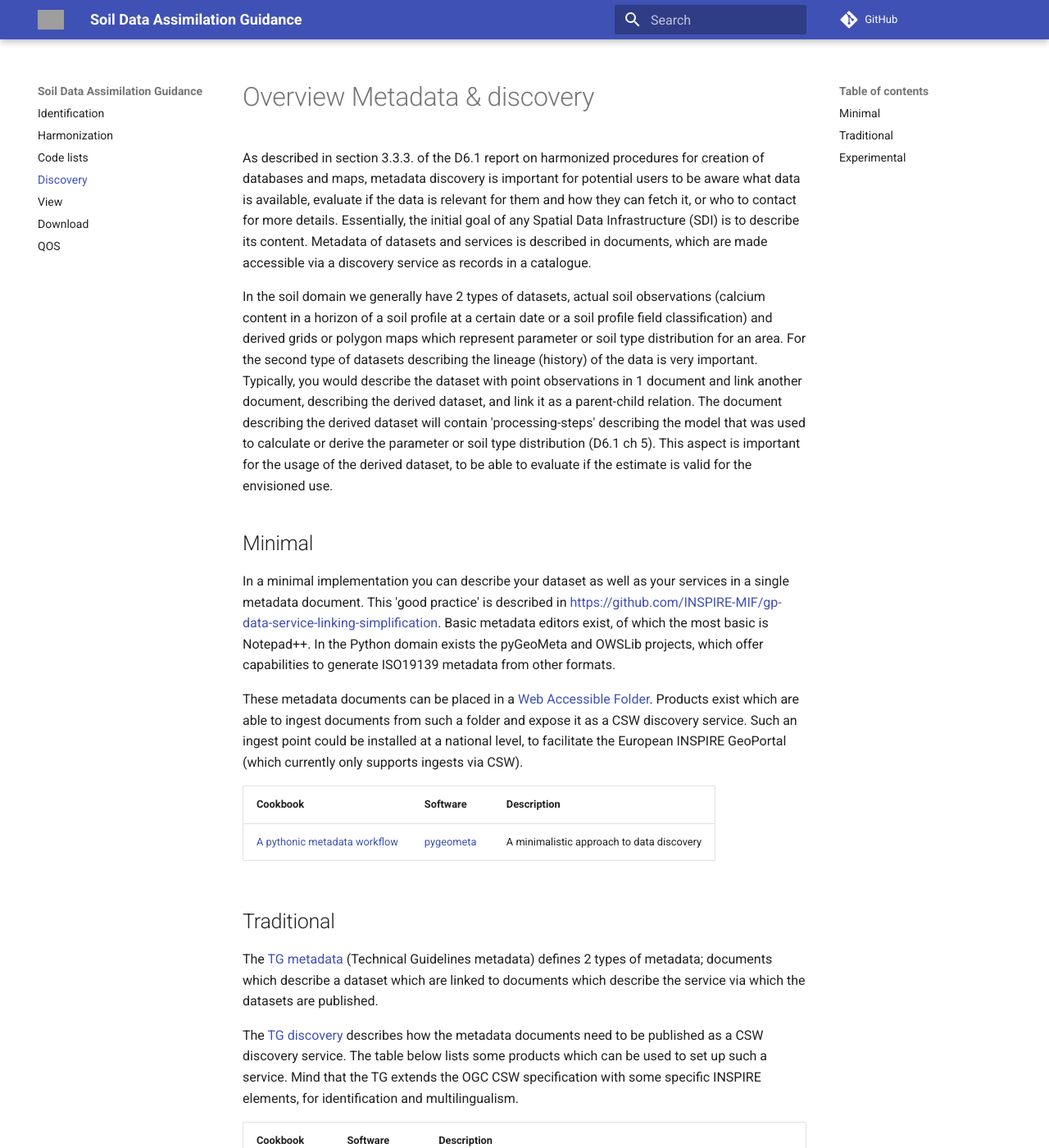
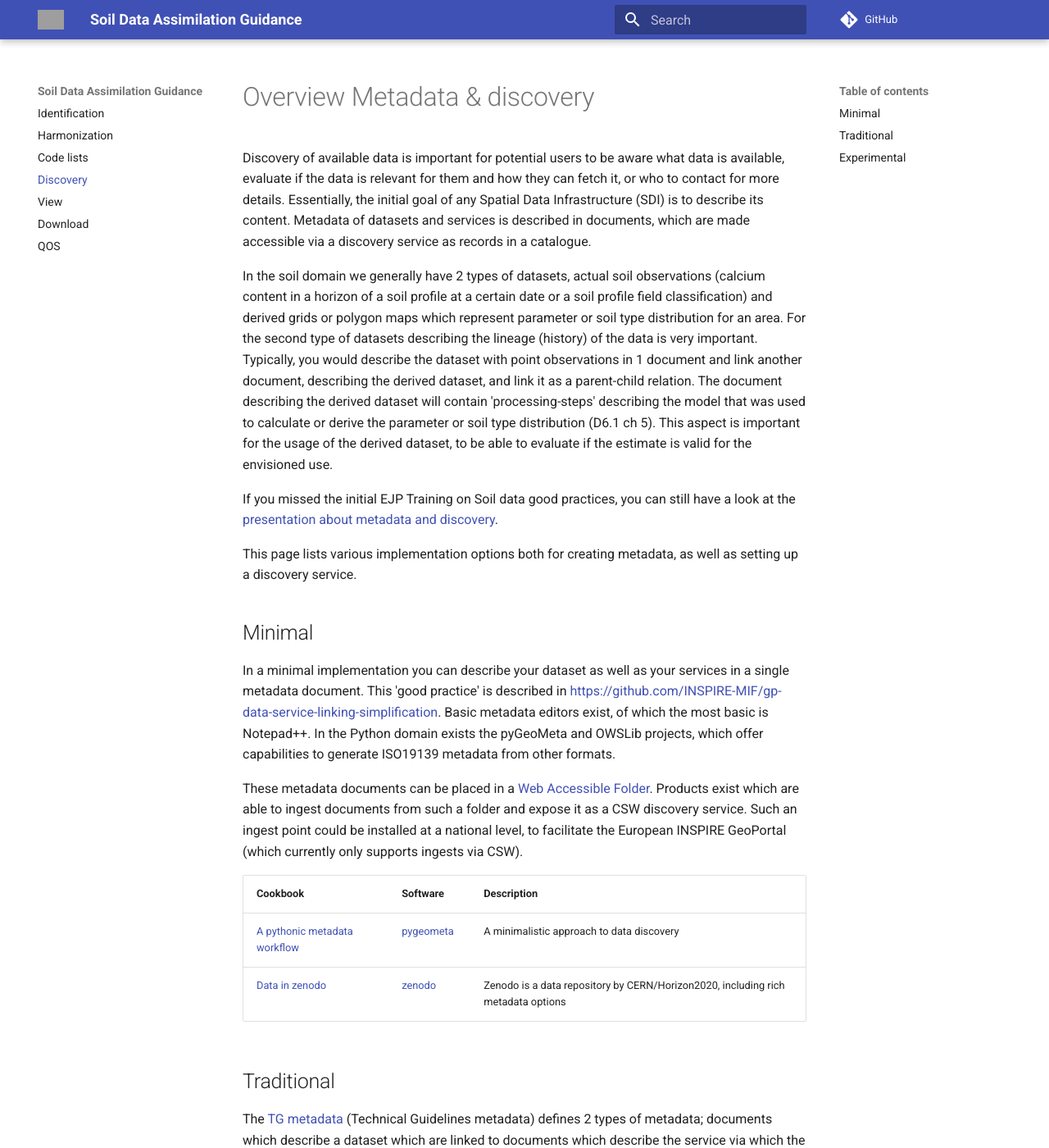
Before and after one commit to ejpsoil/soildata-assimilation-guidance, an MkDocs documentation site: the page built from docs/metadata.md, in a window 1280 px wide and 1400 px high. Shown: the whole window at 82% size. Built offline with MkDocs 1.6.1 and Material for MkDocs 9.7.7, drawn with Linux system fonts in a browser that asks for light colours; comment, search, counter and statistics services are not loaded; some of the changed text lies outside the part shown; grey boxes are pictures that could not be loaded.

Commit message:
add links to video's from previous training

```diff
--- a/docs/metadata.md
+++ b/docs/metadata.md
@@ -8,9 +8,13 @@ date: 2022-11-10
 
 # Overview Metadata & discovery
 
-As described in section 3.3.3. of the D6.1 report on harmonized procedures for creation of databases and maps, metadata discovery is important for potential users to be aware what data is available, evaluate if the data is relevant for them and how they can fetch it, or who to contact for more details. Essentially, the initial goal of any Spatial Data Infrastructure (SDI) is to describe its content. Metadata of datasets and services is described in documents, which are made accessible via a discovery service as records in a catalogue.
+Discovery of available data is important for potential users to be aware what data is available, evaluate if the data is relevant for them and how they can fetch it, or who to contact for more details. Essentially, the initial goal of any Spatial Data Infrastructure (SDI) is to describe its content. Metadata of datasets and services is described in documents, which are made accessible via a discovery service as records in a catalogue.
 
 In the soil domain we generally have 2 types of datasets, actual soil observations (calcium content in a horizon of a soil profile at a certain date or a soil profile field classification) and derived grids or polygon maps which represent parameter or soil type distribution for an area. For the second type of datasets describing the lineage (history) of the data is very important. Typically, you would describe the dataset with point observations in 1 document and link another document, describing the derived dataset, and link it as a parent-child relation. The document describing the derived dataset will contain 'processing-steps' describing the model that was used to calculate or derive the parameter or soil type distribution (D6.1 ch 5). This aspect is important for the usage of the derived dataset, to be able to evaluate if the estimate is valid for the envisioned use.
+
+If you missed the initial EJP Training on Soil data good practices, you can still have a look at the [presentation about metadata and discovery](https://wur.yuja.com/V/Video?v=186423&node=793652&a=1324462841&autoplay=1).
+
+This page lists various implementation options both for creating metadata, as well as setting up a discovery service.
 
 ## Minimal
 
@@ -20,7 +24,8 @@ These metadata documents can be placed in a [Web Accessible Folder](https://ioos
 
 | Cookbook | Software | Description |
 | --- | ---| --- |
-| [A pythonic metadata workflow](tools/pygeometa.md) | [pygeometa]() | A minimalistic approach to data discovery |
+| [A pythonic metadata workflow](tools/pygeometa.md) | [pygeometa](https://geopython.github.io/pygeometa) | A minimalistic approach to data discovery |
+| [Data in zenodo](tools/zenodo.md) | [zenodo](https://zenodo.org) | Zenodo is a data repository by CERN/Horizon2020, including rich metadata options |
 
 ## Traditional
 
@@ -45,3 +48,4 @@ Currently no 'good practice' exists to offer discovery services in alternative p
 
 | Cookbook | Software | Description |
 | --- | ---| --- |
+| [dcat](tools/dcat.md) | - | A dcat approach to dataset discovery |
```
Also changed, not shown: other parts of docs/metadata.md (+0 -2 lines), docs/codelists.md (+4 -2 lines), docs/download.md (+4 -2 lines), docs/etl.md (+6 -2 lines), docs/tools/webdav.md (+1 -1 lines), docs/tools/zenodo.md (added, +1 -0 lines), docs/tools/dcat.md (added), 1 other file.
